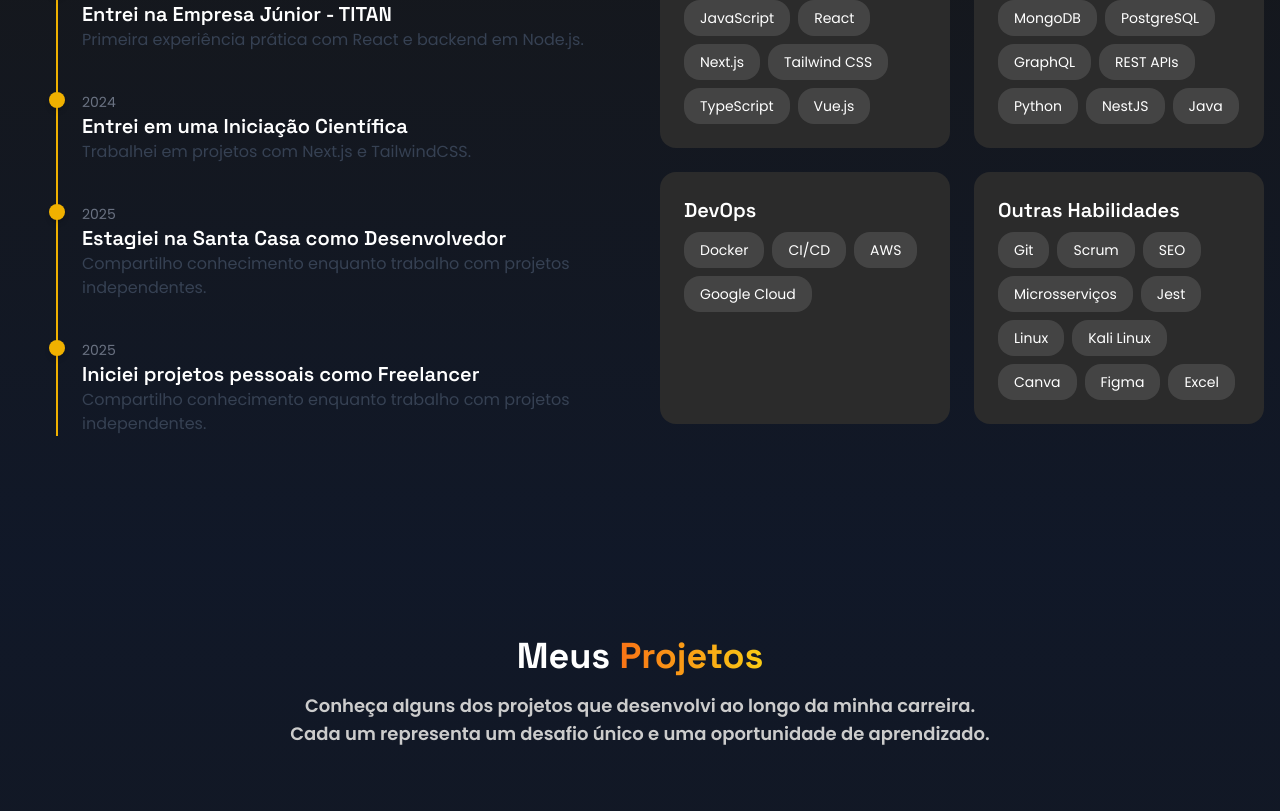
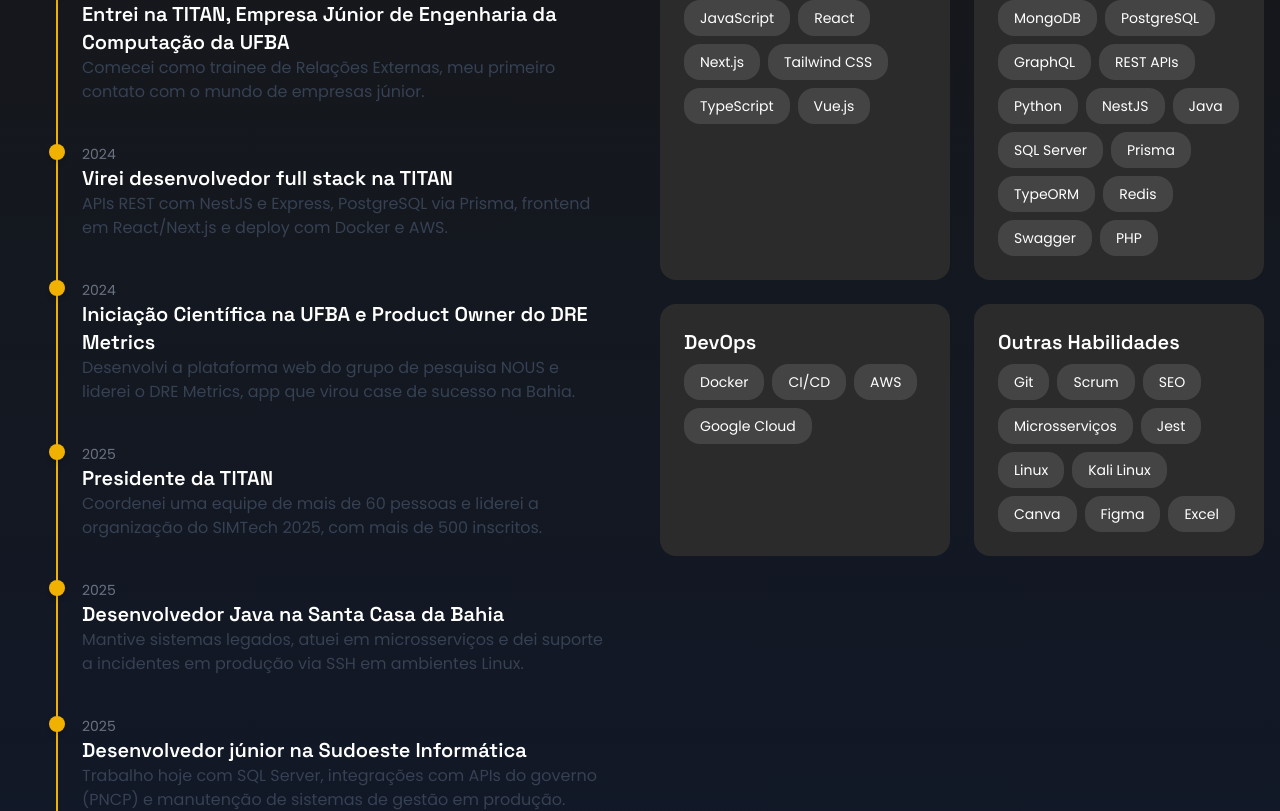
Before and after one commit to arnaldoliro/personal-site, a Next.js app: page / in a window 1280 px wide. Shown: the part 1140-1951 px from the top of the page. Built offline with nearby package versions, Linux system fonts and the light colour scheme.

Commit message:
feat: update timeline and skills with latest career info

```diff
--- a/src/data/CardItems.ts
+++ b/src/data/CardItems.ts
@@ -5,7 +5,7 @@
   },
   {
     title: "Desenvolvimento Backend",
-    skills: ["Node.js", "Express", "MongoDB", "PostgreSQL", "GraphQL", "REST APIs", "Python", "NestJS", "Java"]
+    skills: ["Node.js", "Express", "MongoDB", "PostgreSQL", "GraphQL", "REST APIs", "Python", "NestJS", "Java", "SQL Server", "Prisma", "TypeORM", "Redis", "Swagger", "PHP"]
   },
   {
     title: "DevOps",
--- a/src/data/TimelineItems.ts
+++ b/src/data/TimelineItems.ts
@@ -3,28 +3,38 @@
 const timeline: TimelineItem[] = [
   {
     year: "2022",
-    title: "Iniciei a faculdade de Ciência e Tecnologia",
+    title: "Iniciei a faculdade de Ciência e Tecnologia na UFBA",
     description: "Comecei meus estudos e me apaixonei por programação.",
   },
   {
     year: "2023",
-    title: "Entrei na Empresa Júnior - TITAN",
-    description: "Primeira experiência prática com React e backend em Node.js.",
+    title: "Entrei na TITAN, Empresa Júnior de Engenharia da Computação da UFBA",
+    description: "Comecei como trainee de Relações Externas, meu primeiro contato com o mundo de empresas júnior.",
   },
   {
     year: "2024",
-    title: "Entrei em uma Iniciação Científica",
-    description: "Trabalhei em projetos com Next.js e TailwindCSS.",
+    title: "Virei desenvolvedor full stack na TITAN",
+    description: "APIs REST com NestJS e Express, PostgreSQL via Prisma, frontend em React/Next.js e deploy com Docker e AWS.",
+  },
+  {
+    year: "2024",
+    title: "Iniciação Científica na UFBA e Product Owner do DRE Metrics",
+    description: "Desenvolvi a plataforma web do grupo de pesquisa NOUS e liderei o DRE Metrics, app que virou case de sucesso na Bahia.",
   },
   {
     year: "2025",
-    title: "Estagiei na Santa Casa como Desenvolvedor",
-    description: "Compartilho conhecimento enquanto trabalho com projetos independentes.",
+    title: "Presidente da TITAN",
+    description: "Coordenei uma equipe de mais de 60 pessoas e liderei a organização do SIMTech 2025, com mais de 500 inscritos.",
   },
   {
     year: "2025",
-    title: "Iniciei projetos pessoais como Freelancer",
-    description: "Compartilho conhecimento enquanto trabalho com projetos independentes.",
+    title: "Desenvolvedor Java na Santa Casa da Bahia",
+    description: "Mantive sistemas legados, atuei em microsserviços e dei suporte a incidentes em produção via SSH em ambientes Linux.",
+  },
+  {
+    year: "2025",
+    title: "Desenvolvedor júnior na Sudoeste Informática",
+    description: "Trabalho hoje com SQL Server, integrações com APIs do governo (PNCP) e manutenção de sistemas de gestão em produção.",
   }
 ];
 
```
